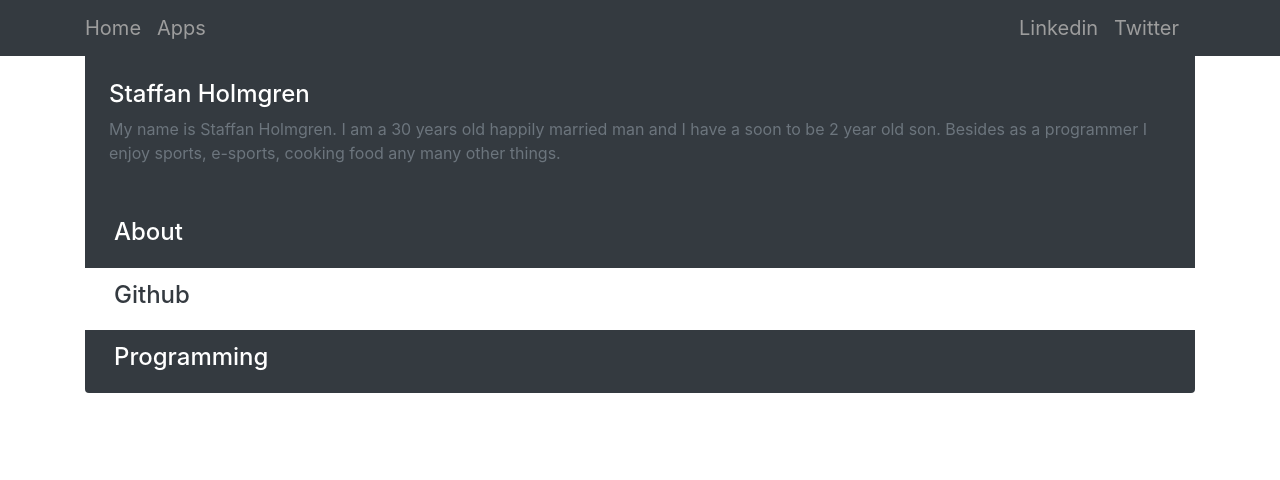
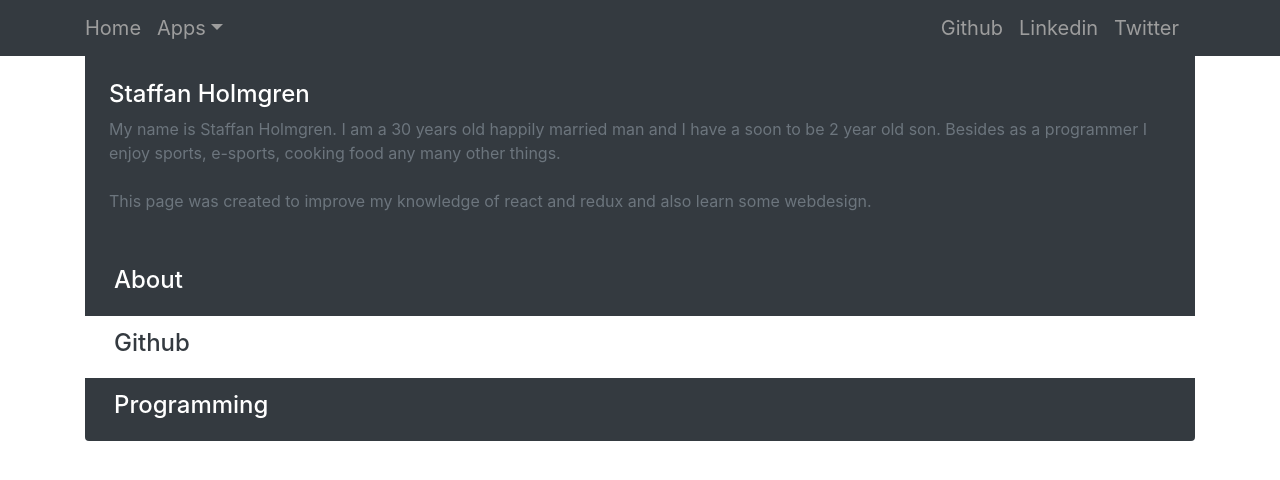
Before and after one commit to linkebon/homepage, a React app in the folder frontend/app/: page / in a window 1280 px wide. Shown: the top 480 px of the page. Built offline with nearby package versions, Linux system fonts and the light colour scheme; the HTML template or start-up script is replaced by a standard one.

Commit message:
Changed navbar style. Using dropdown meny for choosing app

```diff
--- a/frontend/app/src/components/App.js
+++ b/frontend/app/src/components/App.js
@@ -9,11 +9,13 @@ const App = () => (
     <Router>
         <div>
             <Navbar/>
-            <Switch>
-                <Route exact path="/" component={Home}/>
-                <Route path="/apps" component={AppsContainer}/>
-                <Route component={NoMatch}/>
-            </Switch>
+            <div className="container">
+                <Switch>
+                    <Route exact path="/" component={Home}/>
+                    <Route path="/apps" component={AppsContainer}/>
+                    <Route component={NoMatch}/>
+                </Switch>
+            </div>
             <div>
                 {/*footer*/}
             </div>
--- a/frontend/app/src/components/CollapsableContentEntry.js
+++ b/frontend/app/src/components/CollapsableContentEntry.js
@@ -1,24 +1,22 @@
 import React from 'react';
 
-const CollapsableContentEntry = ({children, bgColor, isRoundedTop, isRoundedBottom, textColor, header, secondHeader, id, areaLabel, isInitiallyCollapsed}) => {
-    const bgClass = 'bg-' + bgColor;
-    const textClass = 'text-' + textColor;
+const CollapsableContentEntry = ({id, header, secondHeader, children, bgColorCssClass, textColorCssClass, isRoundedTop, isRoundedBottom, isInitiallyCollapsed, areaLabel}) => {
     const collapsedClass = isInitiallyCollapsed ? 'show' : '';
     const roundedTop = isRoundedTop ? 'rounded-top' : '';
     const roundedBottom = isRoundedBottom ? 'rounded-bottom' : '';
     return (
         <div className="pos-f-t">
             <div className={'collapse ' + collapsedClass} id={id}>
-                <div className={bgClass + ' p-4 ' + roundedTop}>
-                    <h4 className={'text-capitalize ' + textClass}>{secondHeader}</h4>
+                <div className={bgColorCssClass + ' p-4 ' + roundedTop}>
+                    <h4 className={'text-capitalize ' + textColorCssClass}>{secondHeader}</h4>
                     <div className="text-muted">{children}</div>
                 </div>
             </div>
-            <div className={'navbar ' + bgClass + ' ' + roundedBottom}>
+            <div className={'navbar ' + bgColorCssClass + ' ' + roundedBottom}>
                 <button className="navbar-toggler" type="button" data-toggle="collapse"
                         data-target={'#' + id} aria-controls={id}
                         aria-expanded="false" aria-label={areaLabel}>
-                    <h4 className={textClass}>{header}</h4>
+                    <h4 className={textColorCssClass}>{header}</h4>
                 </button>
             </div>
         </div>
--- a/frontend/app/src/components/Home.js
+++ b/frontend/app/src/components/Home.js
@@ -1,28 +1,34 @@
 import React from 'react';
 import CollapsableContentEntry from './CollapsableContentEntry';
 
-const Home = (props) => {
-    const aboutText = <p>My name is Staffan Holmgren. I am a 30 years old happily married man and I have a soon to be 2 year old son. Besides as a programmer I enjoy sports, e-sports, cooking food any many other things.</p>
-    const githubText = <p>Sometimes i write some code which i probably push to my github account which is <a href="https://github.com/linkebon">linkebon</a></p>;
+const Home = () => {
+    const aboutText = <p>My name is Staffan Holmgren. I am a 30 years old happily married man and I have a soon to be 2
+        year old son. Besides as a programmer I enjoy sports, e-sports, cooking food any many other things.
+    <br />
+    <br />
+    This page was created to improve my knowledge of react and redux and also learn some webdesign.</p>
+    const githubText = <p>Sometimes i write some code which i probably push to my github account which is <a
+        href="https://github.com/linkebon">linkebon</a></p>;
     const programmingText = <p>Here is the programming skillz of linkebon just for fun :)</p>;
     return (
-        <div className="container">
-            <CollapsableContentEntry id="aboutId" bgColor="dark" isRoundedTop={false} isRoundedBottom={false}
-                                  textColor="white"
-                                  text={aboutText} header="About" secondHeader="Staffan Holmgren"
-                                  areaLabel="About linkebon" isInitiallyCollapsed={true}>
+        <div>
+            <CollapsableContentEntry id="aboutId" bgColorCssClass="bg-dark" isRoundedTop={false} isRoundedBottom={false}
+                                     textColorCssClass="text-white"
+                                     header="About" secondHeader="Staffan Holmgren"
+                                     areaLabel="About linkebon" isInitiallyCollapsed={true}>
                 {aboutText}
             </CollapsableContentEntry>
-            <CollapsableContentEntry id="githubId" bgColor="white" isRoundedTop={false} isRoundedBottom={false}
-                                  textColor="dark" header="Github" secondHeader="" areaLabel="Github">
+            <CollapsableContentEntry id="githubId" bgColorCssClass="bg-white" isRoundedTop={false} isRoundedBottom={false}
+                                     textColorCssClass="text-dark" header="Github" secondHeader="" areaLabel="Github">
                 {githubText}
             </CollapsableContentEntry>
-            <CollapsableContentEntry id="twitterId" bgColor="dark" isRoundedTop={false} isRoundedBottom={true}
-                                  textColor="white" header="Programming" secondHeader="Skillz"
-                                  areaLabel="Programming">
+            <CollapsableContentEntry id="twitterId" bgColorCssClass="bg-dark" isRoundedTop={false} isRoundedBottom={true}
+                                     textColorCssClass="text-white" header="Programming" secondHeader="Skillz"
+                                     areaLabel="Programming">
                 {programmingText}
             </CollapsableContentEntry>
         </div>
+
     )
 };
 
--- a/frontend/app/src/components/Navbar.js
+++ b/frontend/app/src/components/Navbar.js
@@ -2,12 +2,20 @@ import React from 'react';
 import {Link} from 'react-router-dom';
 
 const Navbar = (props) => (
-    <nav className="navbar-nav navbarPadding bg-dark" >
+    <nav className="navbar-nav navbarPadding bg-dark">
         <div className="container">
             <Link className="navbar-brand" to="/">Home</Link>
-            <Link className="navbar-brand" to="/apps">Apps</Link>
+            <Link className="navbar-brand dropdown-toggle" data-toggle="dropdown" to="#" role="button"
+                  aria-haspopup="true"
+                  aria-expanded="false">Apps</Link>
+            <div className="dropdown-menu " aria-labelledby="Preview">
+                <Link className="dropdown-item" to="/todoapp">Todo app</Link>
+                <Link className="dropdown-item" to="/twitterapp">Twitter app</Link>
+                <Link className="dropdown-item" to="/counterapp">Counter app</Link>
+            </div>
             <Link className="navbar-brand float-right" to="https://twitter.com/linkebon" target="_blank">Twitter</Link>
             <Link className="navbar-brand float-right" to="https://se.linkedin.com/" target="_blank">Linkedin</Link>
+            <Link className="navbar-brand float-right" to="https://github.com/linkebon" target="_blank">Github</Link>
         </div>
     </nav>
 );
```
